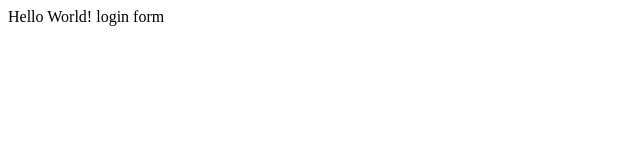
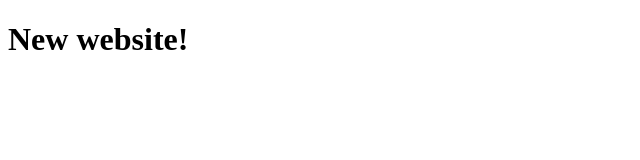
Before and after one commit to Chris-Messa/myappsample, a plain HTML site: page index.html in a window 1280 px wide. Shown: the whole page, without its empty margins (0-640 px from the left). Drawn offline with Linux system fonts and the light colour scheme.

Commit message:
add h1 header

```diff
--- a/index.html
+++ b/index.html
@@ -3,5 +3,7 @@
   <title>Hello World</title>
 </head>
 <body>
-  Hello World! login form
+  <h1>
+    New website!
+  </h1>
 </body>
```
